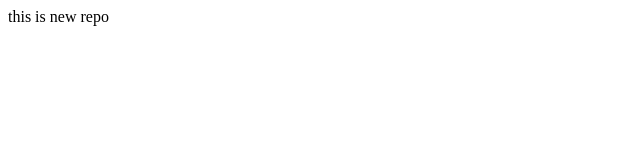
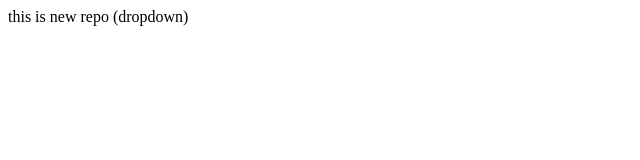
Before and after one commit to jaydeep8806/localrepo, a plain HTML site: page index.html in a window 1280 px wide. Shown: the whole page, without its empty margins (0-640 px from the left). Drawn offline with Linux system fonts and the light colour scheme.

```diff
--- a/index.html
+++ b/index.html
@@ -1,3 +1,3 @@
 <p>
-    this is new repo
+    this is new repo (dropdown)
 </p>
```
